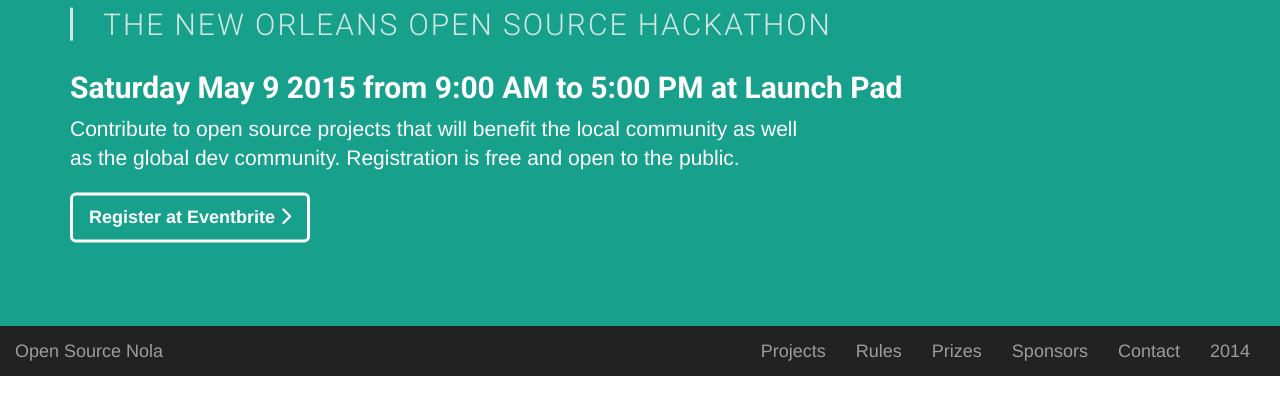
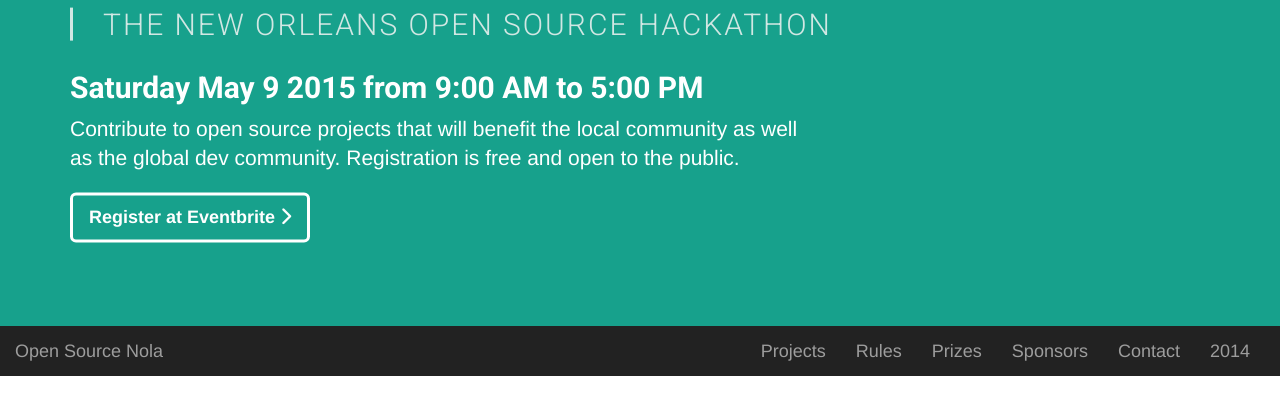
Before and after one commit to opensourcenola/opensourcenola.github.io, a website: page index.html in a window 1280 px wide. Shown: the part 424-838 px from the top of the page. Drawn offline with nearby package versions, Linux system fonts and the light colour scheme.

Commit message:
Removed location for now

```diff
--- a/index.html
+++ b/index.html
@@ -22,7 +22,7 @@
       <div class="col-md-12">
         <img src="/images/logo_v2.png" />
         <h2 class="logo logo--description">The New Orleans Open Source Hackathon</h2>
-        <h2 class="logo logo--date">Saturday May 9 2015 from 9:00 AM to 5:00 PM at <a href="http://lp.co/">Launch Pad</a></h2>
+        <h2 class="logo logo--date">Saturday May 9 2015 from 9:00 AM to 5:00 PM </h2>
       </div>
     </div>
     <div class="row">
```
Also changed, not shown: src/html/index.html (+1 -1 lines).
